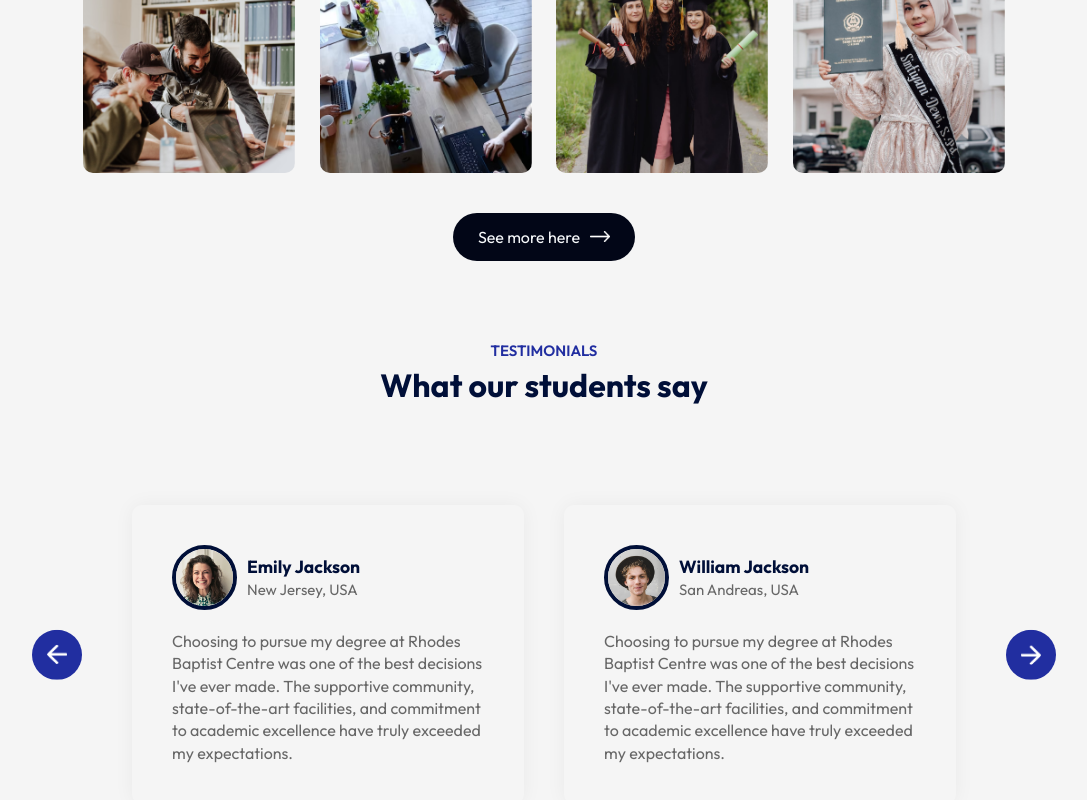
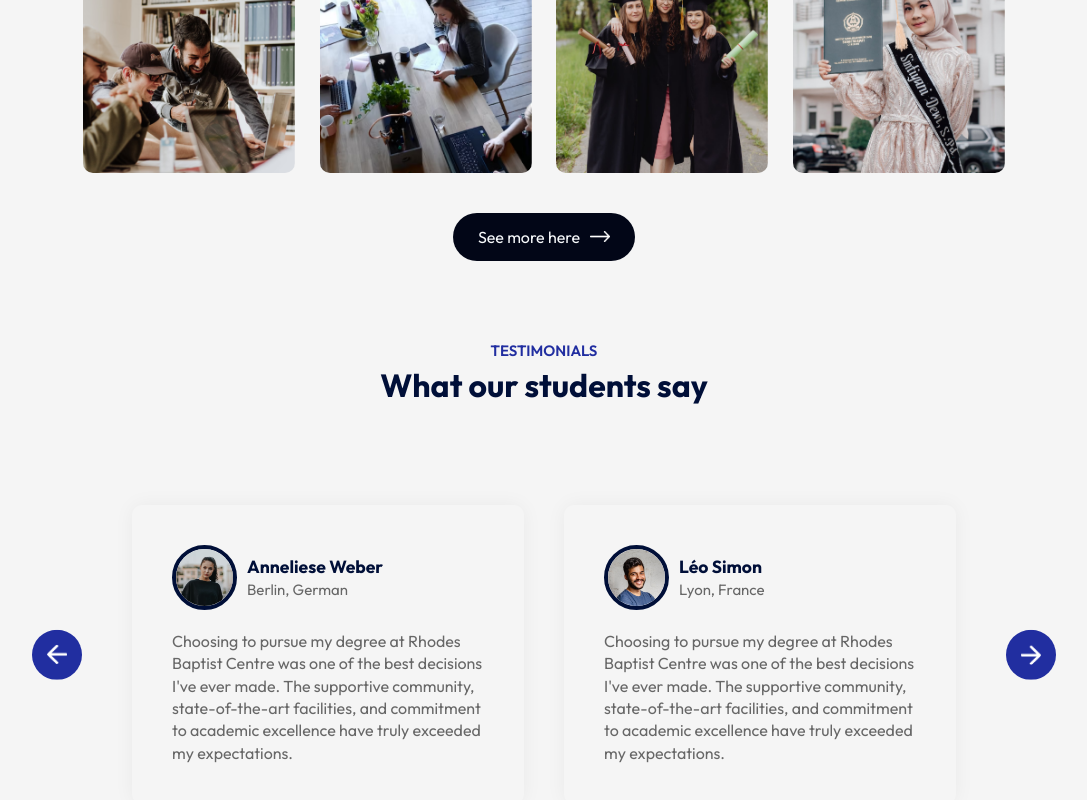
Before and after one commit to dCOMMICS/CHUR1, a React (Vite) app: page / in a window 1280 px wide. Shown: the part 2108-2908 px from the top of the page, without its empty margins (96-1183 px from the left). Built offline with nearby package versions, Linux system fonts and the light colour scheme.

Commit message:
done with testimonials section

```diff
--- a/src/components/Testimonials/Testimonials.css
+++ b/src/components/Testimonials/Testimonials.css
@@ -30,7 +30,7 @@
     width: 200%;
     overflow: hidden;
     transition: 0.5s;
-    transform: translateX(-50%);
+    /* transform: translateX(-50%); */
 }
 
 .slider ul li {
--- a/src/components/Testimonials/Testimonials.jsx
+++ b/src/components/Testimonials/Testimonials.jsx
@@ -1,4 +1,4 @@
-import React from 'react'
+import React, { useRef } from 'react'
 import './Testimonials.css'
 import next_icon from '../../assets/next-icon.png'
 import back_icon from '../../assets/back-icon.png'
@@ -10,12 +10,22 @@ import user_4 from '../../assets/user-4.png'
 const Testimonials = () => {
 
     // this function is used on the arrows like clicking to see the next item.
+    // tx = translate x.
+
+    const slider = useRef();
+    let tx = 0;
 const slideForward = () => {
-
+    if (tx > -50) {
+        tx -=25;
+    }
+    slider.current.style.transform = `translateX(${tx}%)`;
 }
 
 const slideBackward = () => {
-
+    if (tx < 0) {
+        tx +=25;
+    }
+    slider.current.style.transform = `translateX(${tx}%)`;
 }
 
 
@@ -24,7 +34,7 @@ const slideBackward = () => {
             <img src={next_icon} alt='' className='next-btn' onClick={slideForward} />
             <img src={back_icon} alt='' className='back-btn' onClick={slideBackward} />
             <div className="slider">
-                <ul>
+                <ul ref={slider}>
                     <li>
                         <div className="slide">
                             <div className="user-info">
```
